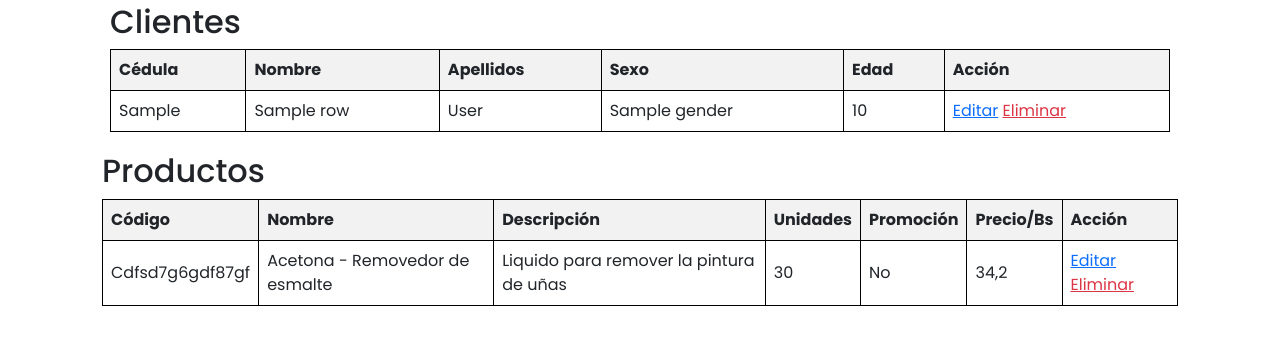
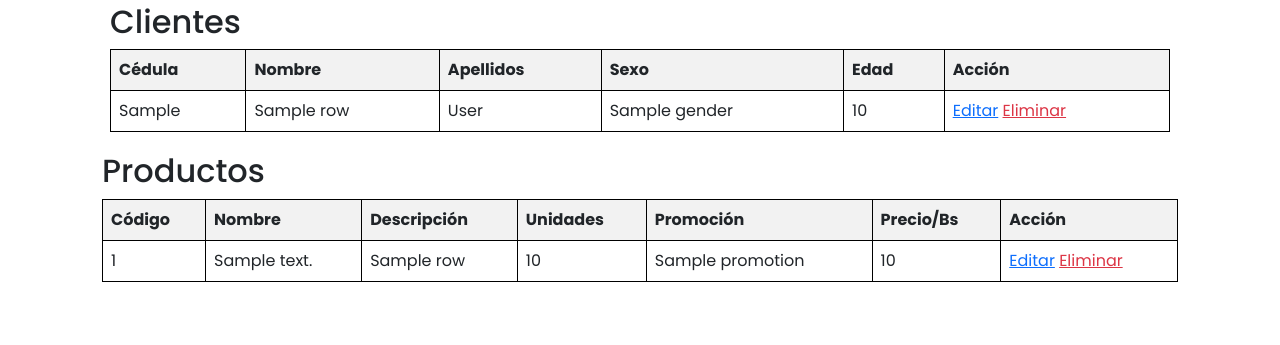
Before and after one commit to AntoinetteDizz/Proyecto-Cassandra, a Flask app: template templates/panel.html in a window 1280 px wide. Shown: the part 167-512 px from the top of the page. Run offline with Flask 3, Linux system fonts and the light colour scheme; the template is opened without the code that fills it: most values are stand-ins (such as "Sample title", 1, 10 or a date in 2020).

Commit message:
Actualización de panel

```diff
--- a/templates/panel.html
+++ b/templates/panel.html
@@ -119,18 +119,20 @@
                     </tr>
                 </thead>
                 <tbody>
+                    {% for row in rows %}
                     <tr>
-                        <td>Cdfsd7g6gdf87gf</td>
-                        <td>Acetona - Removedor de esmalte</td>
-                        <td>Liquido para remover la pintura de uñas</td>
-                        <td>30</td>
-                        <td>No</td>
-                        <td>34,2</td>
+                        <td>{{ row.id }}</td>
+                        <td>{{ row.descripcion }}</td>
+                        <td>{{ row.name }}</td>
+                        <td>{{ row.price }}</td>
+                        <td>{{ row.promotion }}</td>
+                        <td>{{ row.stock }}</td>
                         <td>
-                            <a href="edit.php?id=<?php echo $socio['cedula']; ?>">Editar</a>
-                            <a class="text-danger" href="delete.php?id=<?php echo $socio['cedula']; ?>">Eliminar</a>
+                            <a href="">Editar</a>
+                            <a class="text-danger" href="">Eliminar</a>
                         </td>
                     </tr>
+                    {% endfor %}
                 </tbody>
                 </table>
             </div>
```
